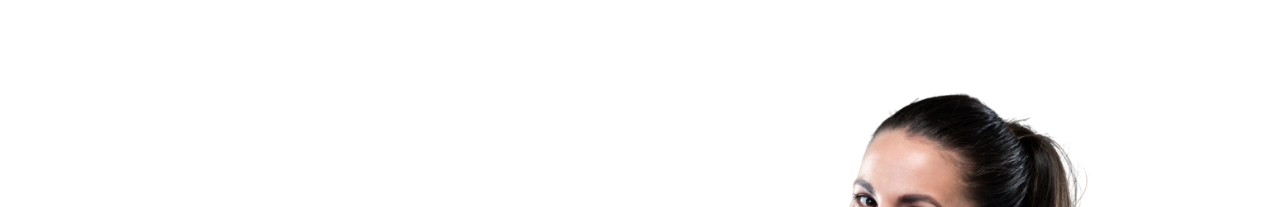
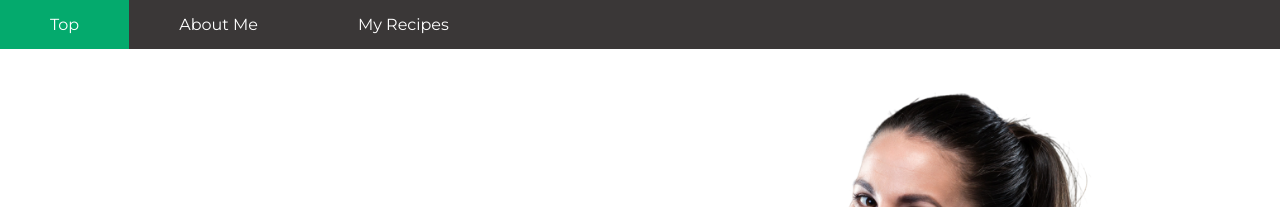
Before and after one commit to sagarmon/food-network, a plain HTML site: page index.html in a window 1280 px wide. Shown: the top 207 px of the page. Drawn offline with Linux system fonts and the light colour scheme.

Commit message:
navbar added

```diff
--- a/index.html
+++ b/index.html
@@ -11,7 +11,13 @@
     <link rel="stylesheet" href="style.css">
 </head>
 <body>
-    <section class="flexible-container">
+    <ul>
+        <li><a class="active" href="#top">Top</a></li>
+        <li><a href="#about-me">About Me</a></li>
+        <li><a href="#recipes">My Recipes</a></li>
+    </ul>
+
+    <section id="top" class="flexible-container">
         <div class="half-width margin-class">
             <h1><span class="orange-color">Skip</span> <span class="gray-color">The Diet, <br> Just Eat Healthy <br> With Food Network</span></h1>
             <p class="gray-color">Imagine you don't need a diet because we provide <br> healthy and delicious food for you!</p><br><br>
@@ -23,7 +29,7 @@
         </div>
     </section>
 
-    <section class="flexible-container background-banner">
+    <section id="about-me" class="flexible-container background-banner">
         <div class="half-width">
             <img id="about-me-image" src="images/female/Person Image.png" alt="woman-posing">
         </div>
@@ -35,7 +41,7 @@
         </div>
     </section>
 
-    <section>
+    <section id="recipes">
         <div class="my-recipies gray-color">
             <h2>My Recipes</h2>
             <p id="padding-left-right">Cooking at home is probably one of the best ways to improve your diet. My recipes will make you feel at home. It's all home-made and healthy for your body. Enjoy the meals!</p>
--- a/style.css
+++ b/style.css
@@ -139,3 +139,34 @@ section p {
 .footer p {
   color: white;
 }
+
+ul {
+  list-style-type: none;
+  margin: 0;
+  padding: 0;
+  overflow: hidden;
+  background-color: rgb(58, 55, 55);
+  position: fixed;
+  top: 0;
+  width: 100%;
+}
+
+li {
+  float: left;
+}
+
+li a {
+  display: block;
+  color: white;
+  text-align: center;
+  padding: 15px 50px;
+  text-decoration: none;
+}
+
+li a:hover:not(.active) {
+  background-color: black;
+}
+
+.active {
+  background-color: #04aa6d;
+}
```
